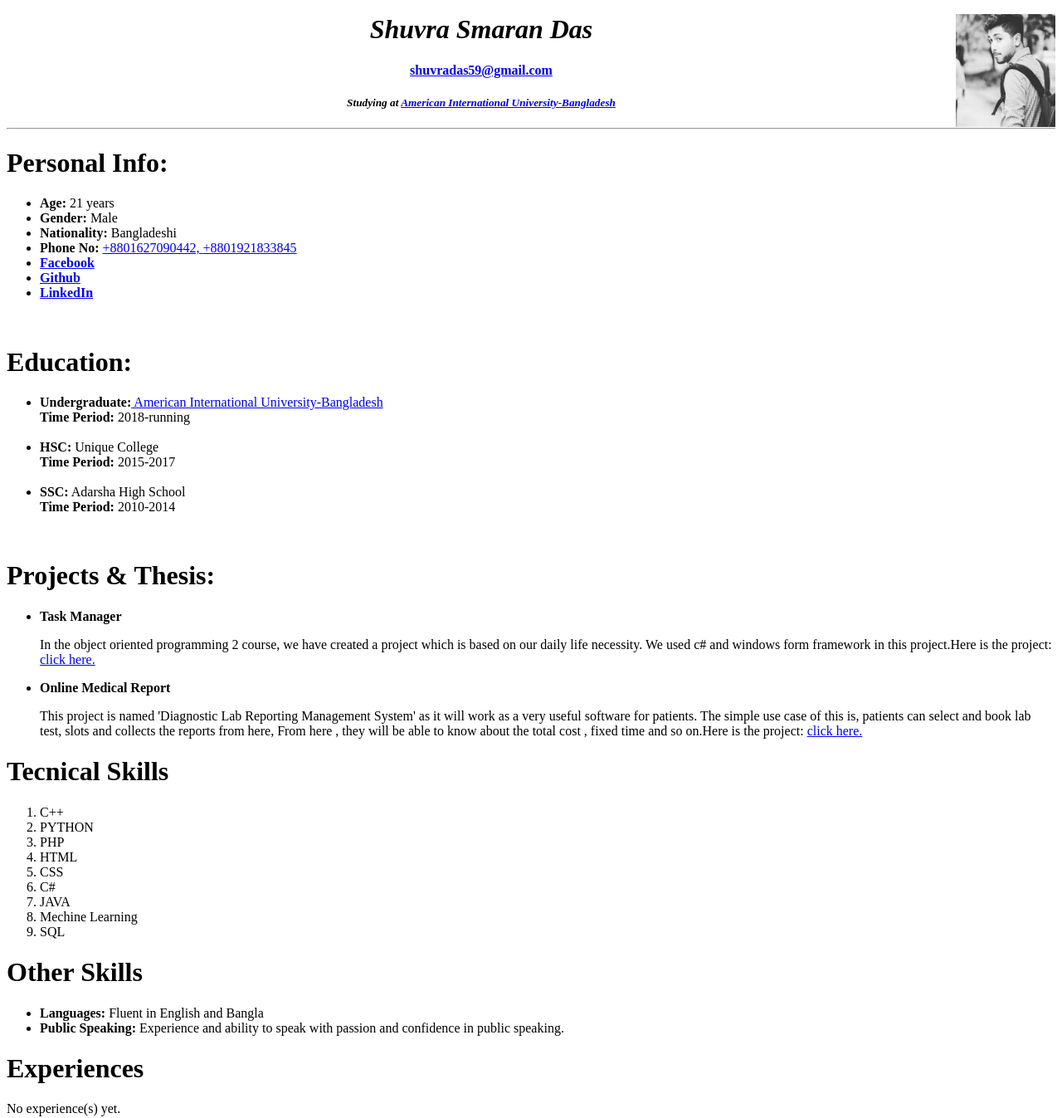
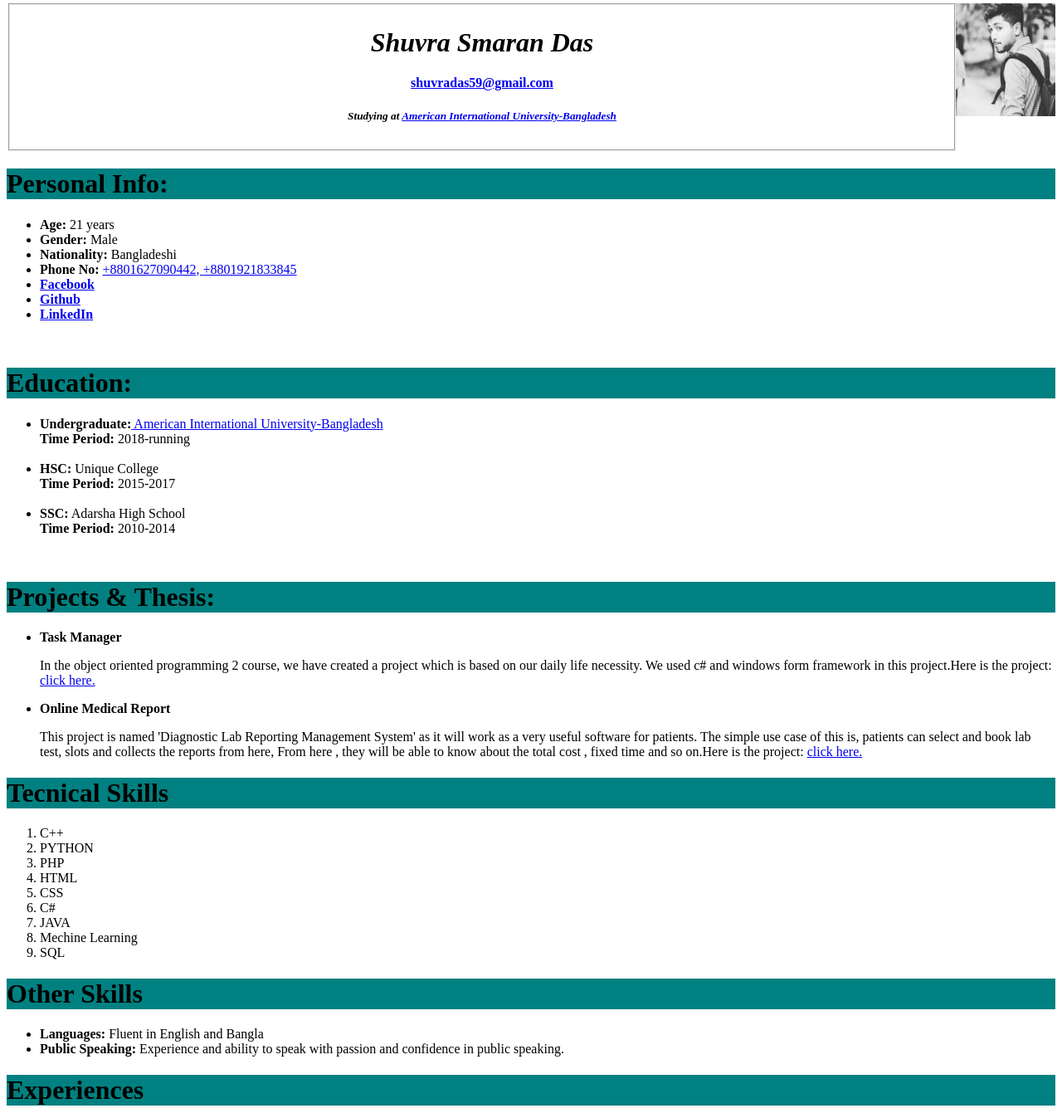
Before and after one commit to itsshuvra/itsshuvra.github.io, a plain HTML site: page MyCV.html in a window 1280 px wide. Shown: the part 4-1351 px from the top of the page at 83% size. Drawn offline with Linux system fonts and the light colour scheme.

Commit message:
Update MyCV.html

```diff
--- a/MyCV.html
+++ b/MyCV.html
@@ -5,12 +5,14 @@
 	<title>Resume of Shuvra Smaran Das</title>
 </head>
 <body>
+	<fieldset>
 	<center>
 	<h1><i> Shuvra Smaran Das</i></h1>
 	<b><a href="mailto:shuvradas59@gmail.com">shuvradas59@gmail.com</a></b>
 	<h5><i>Studying at <a href="https://www.aiub.edu"> American International University-Bangladesh</i> </h5></a></center>
-		<hr>
-	<h1>Personal Info:</h1>
+</fieldset>
+
+	<h1 style="background-color: teal;"> Personal Info:</h1>
 	<ul>
 	<li><b>Age:</b>      	21 years</li>
     <li><b>Gender:</b>   	Male </li>
@@ -22,7 +24,7 @@
 </ul>
 <br>
 
-<h1>Education:</h1>
+<h1 style="background-color: teal;">Education:</h1>
 <ul>
 	<li><b>Undergraduate:</b><a href="https://www.aiub.edu"> American International University-Bangladesh </a><br>
 	<b> Time Period: </b>2018-running</li><br>
@@ -31,7 +33,7 @@
 	<li><b>SSC:</b> Adarsha High School<br>
 	<b> Time Period: </b>2010-2014</li>
 </ul><br>
-<h1> Projects & Thesis: </h1>
+<h1 style="background-color: teal;"> Projects & Thesis: </h1>
 <ul>
 	<li><b>Task Manager</b></li>
 	<p>In the object oriented programming 2 course, we have created a project which is based on our daily life necessity. We used c# and windows form framework in this project.Here is the project: <a href="https://github.com/shuvra59/Task-Manager"> click here. </a></p>
@@ -40,7 +42,7 @@
     <p>This project is named 'Diagnostic Lab Reporting Management System' as it will work as a very useful software for patients. The simple use case of this is, patients can select and book lab test, slots and collects the reports from here, From here , they will be able to know about the total cost , fixed time and so on.Here is the project: <a href="https://github.com/shuvra59/Diagnostic-Lab-Reporting-System-Java"> click here. </a></p>
 </ul>
 
-<h1>Tecnical Skills</h1>
+<h1 style="background-color: teal;">Tecnical Skills</h1>
 <ol>
 <li>C++</li>
 <li>PYTHON</li>
@@ -53,13 +55,13 @@
 <li>SQL</li>
 </ol>
 
-<h1>Other Skills</h1>
+<h1 style="background-color: teal;">Other Skills</h1>
 <ul>
    <li><b>Languages: </b>Fluent in English and Bangla</li>
    <li><b>Public Speaking: </b>Experience and ability to speak with passion and confidence in public
     speaking.</li>
    </ul></li>
-<h1>Experiences</h1>
+<h1 style="background-color: teal;">Experiences</h1>
 No experience(s) yet.
 
 </body>
```
